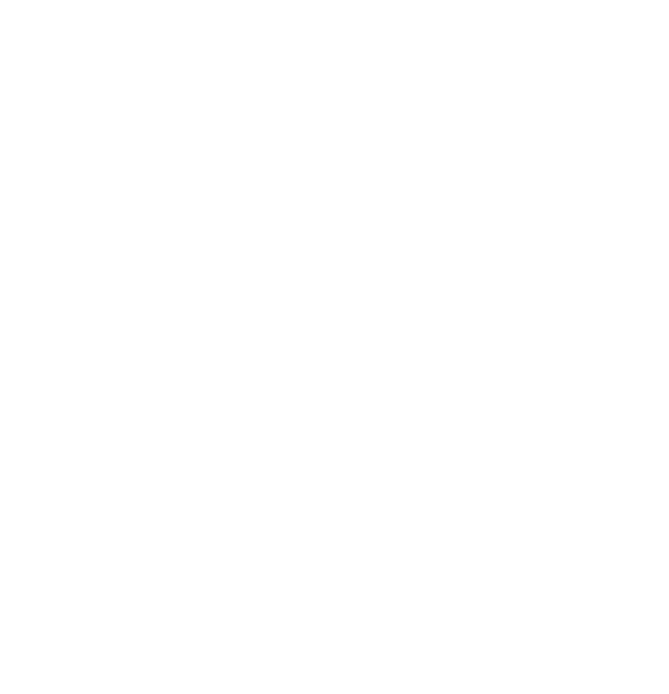
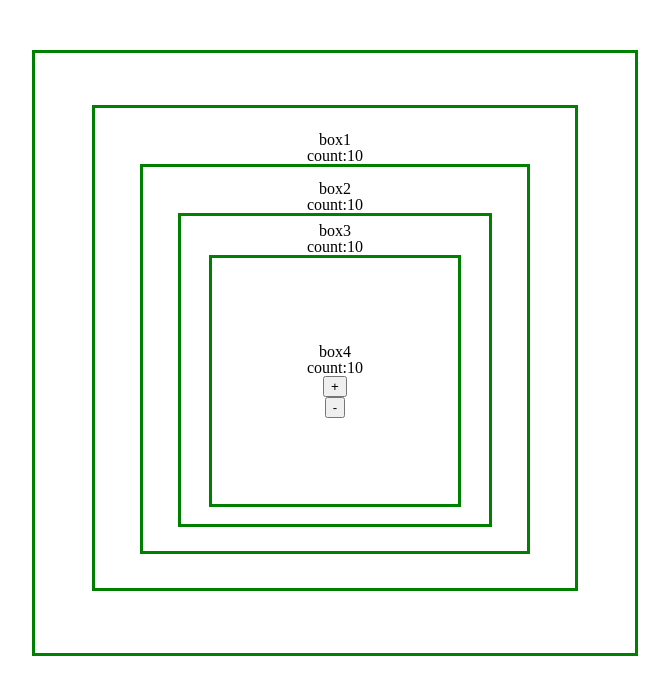
Before and after one commit to otso-dev/AWS_React, a React (Create React App) app in the folder react/aws_reactstudy_20230324/: page /number/count in a window 1280 px wide. Before the commit this address had no page. Shown: the top 694 px of the page, without its empty margins (455-1124 px from the left). Built offline with nearby package versions, Linux system fonts and the light colour scheme.

Commit message:
2023. 03. 28 redux

```diff
--- a/react/aws_reactstudy_20230324/package.json
+++ b/react/aws_reactstudy_20230324/package.json
@@ -4,16 +4,20 @@
   "private": true,
   "dependencies": {
     "@emotion/react": "^11.10.6",
+    "@reduxjs/toolkit": "^1.9.3",
     "@testing-library/jest-dom": "^5.16.5",
     "@testing-library/react": "^13.4.0",
     "@testing-library/user-event": "^13.5.0",
     "awesome-react-icons": "^1.4.8",
+    "hoist-non-react-statics": "^3.3.2",
     "react": "^18.2.0",
     "react-dom": "^18.2.0",
     "react-icons": "^4.8.0",
     "react-minimal-side-navigation": "^1.9.2",
+    "react-redux": "^8.0.5",
     "react-router-dom": "^6.9.0",
     "react-scripts": "5.0.1",
+    "redux": "^4.2.1",
     "web-vitals": "^2.1.4"
   },
   "scripts": {
--- a/react/aws_reactstudy_20230324/src/App.js
+++ b/react/aws_reactstudy_20230324/src/App.js
@@ -6,6 +6,7 @@
 import UserList from "./pages/UserList/UserList";
 import Todo from "./pages/Todo/Todo";
 import Todo_ex from "./pages/Todo_ex/Todo_ex";
+import NumberCounter from "./pages/NumberCounter/NumberCounter";
 
 function Test1() {
   return <h1>test1</h1>;
@@ -27,6 +28,7 @@
         <Route path="/users/1" Component={UserList} />
         <Route path="/todo/1" Component={Todo} />
         <Route path="/todo/ex" Component={Todo_ex} />
+        <Route path="/number/count" Component={NumberCounter} />
       </Routes>
     </>
   );
--- a/react/aws_reactstudy_20230324/src/components/Aside/MainAside/MainAside.js
+++ b/react/aws_reactstudy_20230324/src/components/Aside/MainAside/MainAside.js
@@ -76,6 +76,11 @@
                 itemId: "/todo/ex",
                 elemBefore: () => <Icon name="check" />,
               },
+              {
+                title: "NumberCount",
+                itemId: "/number/count",
+                elemBefore: () => <Icon name="check" />,
+              },
             ],
           },
         ]}
--- /dev/null
+++ b/react/aws_reactstudy_20230324/src/pages/NumberCounter/NumberCounter.js
@@ -0,0 +1,120 @@
+/** @jsxImportSource @emotion/react */
+import React from "react";
+import { css } from "@emotion/react";
+import { configureStore } from "@reduxjs/toolkit";
+import { Provider, useDispatch, useSelector } from "react-redux";
+
+const Container = css`
+  display: flex;
+  flex-direction: column;
+  justify-content: center;
+  align-items: center;
+
+  margin: 50px auto;
+  border: 3px solid green;
+  width: 600px;
+  height: 600px;
+`;
+
+const BoxContainer = css`
+  display: flex;
+  flex-direction: column;
+  justify-content: center;
+  align-items: center;
+  margin-bottom: 10px;
+  border: 3px solid green;
+  width: 80%;
+  height: 80%;
+`;
+
+const increaseFunction = (state) => {
+  console.log("fn");
+  state.number++;
+  return state;
+};
+
+const reducer = (currentState, action) => {
+  if (currentState === undefined) {
+    return {
+      number: 10,
+      name: "jsh",
+    };
+  }
+  let newState = { ...currentState };
+  switch (action.type) {
+    case "increase":
+      newState = increaseFunction(newState);
+      break;
+    case "decrease":
+      newState.number--;
+      break;
+    default:
+      break;
+  }
+  //   if (action.type === "increase") {
+  //     newState.number++;
+  //   } else if (action.type === "decrease") {
+  //     newState.number--;
+  //   }
+  return newState;
+};
+
+const store = configureStore({ reducer });
+
+const Box = ({ title, children }) => {
+  const count = useSelector((store) => store.number);
+
+  return (
+    <div css={BoxContainer}>
+      <h1>{title}</h1>
+      <h2>count:{count}</h2>
+      {children}
+    </div>
+  );
+};
+
+const Buttons = () => {
+  const dispatch = useDispatch();
+  const increaseCount = () => {
+    dispatch({ type: "increase" });
+  };
+  const decreaseCount = () => {
+    dispatch({ type: "decrease" });
+  };
+
+  return (
+    <>
+      <button onClick={increaseCount}>+</button>
+      <button onClick={decreaseCount}>-</button>
+    </>
+  );
+};
+
+const NumberCounter = () => {
+  //   const [count, setCount] = useState(0);
+
+  //   const increaseCount = () => {
+  //     setCount(count + 1);
+  //   };
+
+  //   const decreaseCount = () => {
+  //     setCount(count - 1);
+  //   };
+  return (
+    <div css={Container}>
+      <Provider store={store}>
+        <Box title={"box1"}>
+          <Box title={"box2"}>
+            <Box title={"box3"}>
+              <Box title={"box4"}>
+                <Buttons />
+              </Box>
+            </Box>
+          </Box>
+        </Box>
+      </Provider>
+    </div>
+  );
+};
+
+export default NumberCounter;
```
Also changed, not shown: react/aws_reactstudy_20230324/src/index.js (+7 -8 lines), 1 other file (tests, documents, lock files or other folders).
